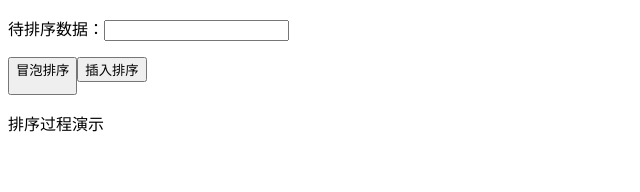
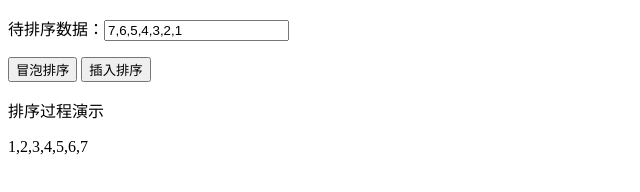
Before and after one commit to Gundam2887/jswork, a plain HTML site: page work7/index.html in a window 1280 px wide. Both pictures are taken after a click on the button "插入排序". Shown: the whole page, without its empty margins (0-640 px from the left). Drawn offline with Linux system fonts and the light colour scheme.

Commit message:
work7-1.1

```diff
--- a/work7/index.html
+++ b/work7/index.html
@@ -5,9 +5,9 @@
     <title>冒泡排序和插入排序</title>
 </head>
 <body>
-    <p>待排序数据：<input id='origin' type="text"></p>
-    <p><button onclick='sort("bubble")'>冒泡排序</p>
-    <button onclick='sort("insert")'>插入排序</button>
+    <p>待排序数据：<input id='origin' type="text" value='7,6,5,4,3,2,1'></p>
+    <p><button onclick='sort("bubble")'>冒泡排序</button>
+    <button onclick='sort("insert")'>插入排序</button></p>
     <p>排序过程演示</p>
     <div id='Anim'></div>
 </body>
--- a/work7/index.js
+++ b/work7/index.js
@@ -1,7 +1,7 @@
 function sort(method){
     let origin = document.getElementById('origin').value
     let logs
-    console.log(method)
+   console.log(method)
     if(method=='bubble'){
         logs = bubbleSort(origin)
     }else if(method=='insert'){
--- a/work7/utils.js
+++ b/work7/utils.js
@@ -12,7 +12,7 @@ function bubbleSort(str){
 function insertSort(str){
     let arr = str.split(',')
     for (let i=1;i<arr.length;i++){
-        for (let i= 1;j>0;j--){
+        for (let j= i;j>0;j--){
             if (arr[j-1]>arr[j]){
             [arr[j-1],arr[j]]=[arr[j],arr[j-1]]
             }
```
Also changed, not shown: 1 other file.
